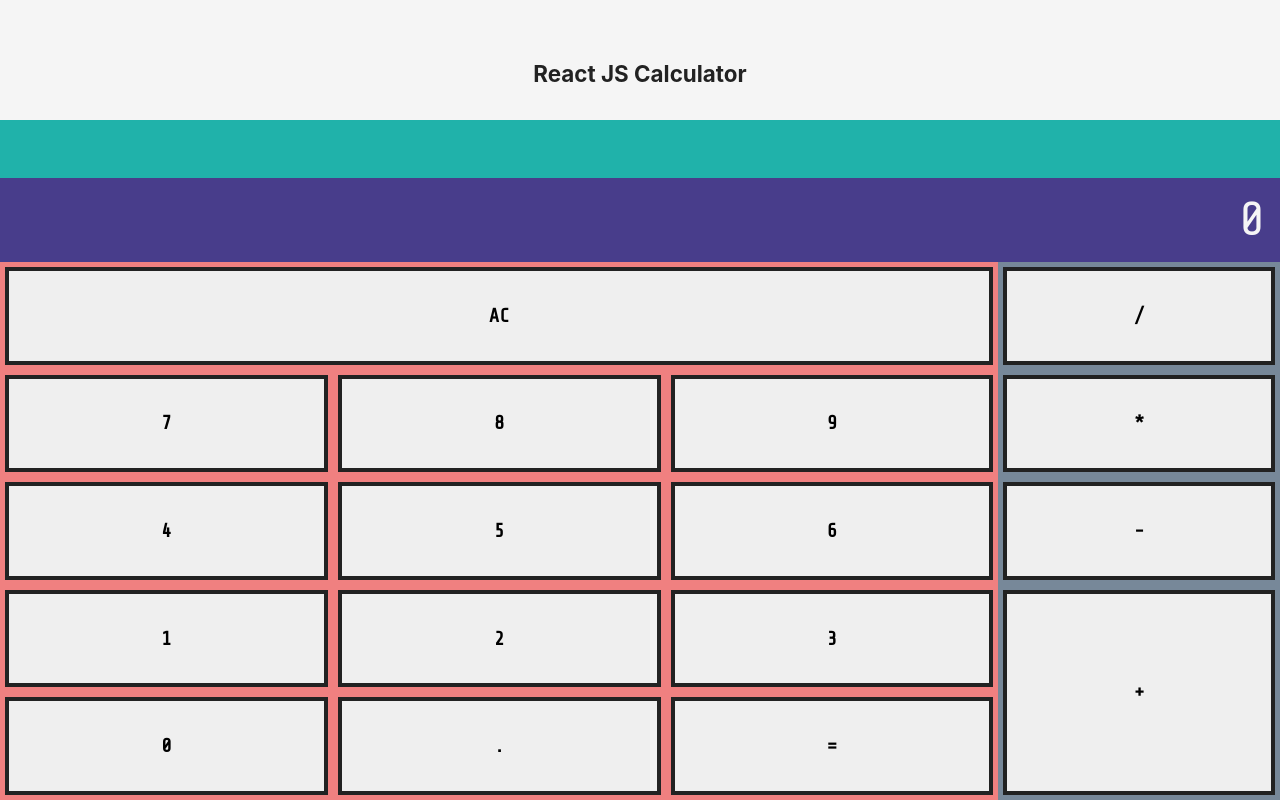
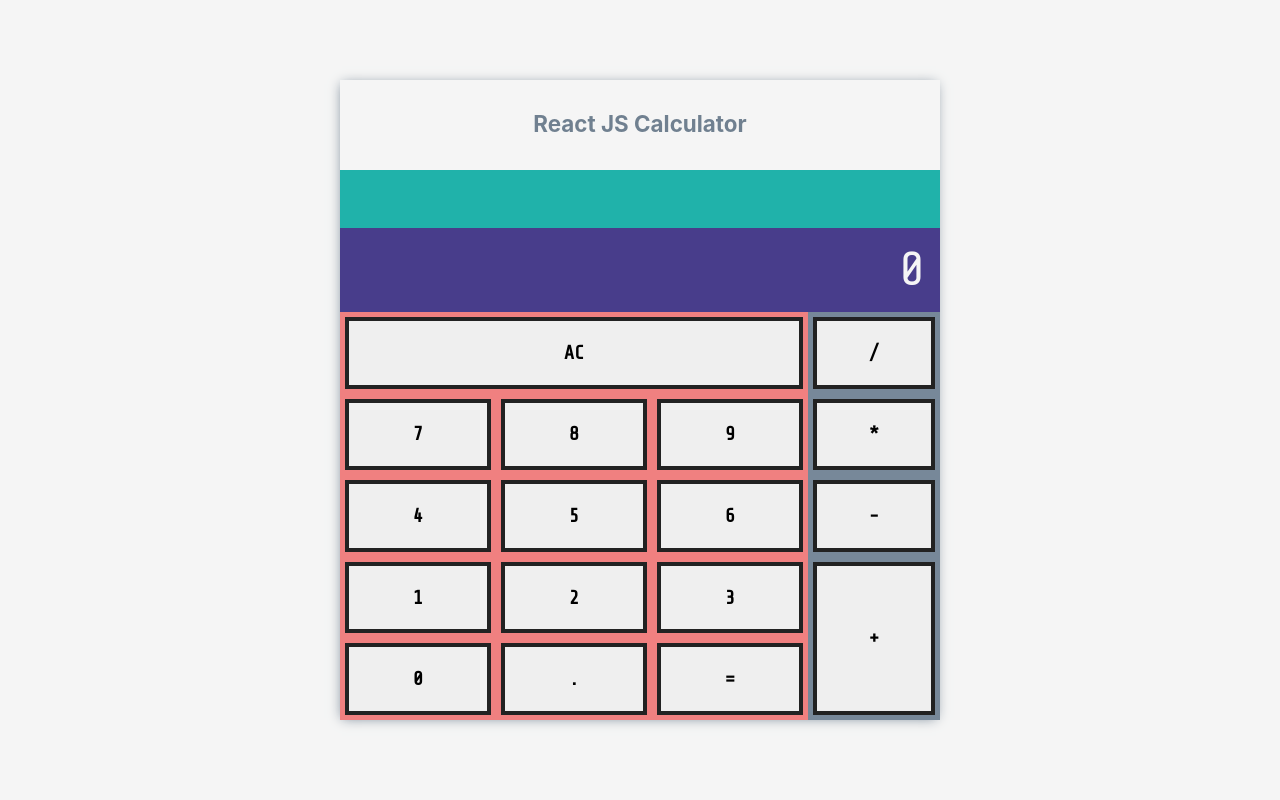
Before and after one commit to fermercadal/react-calculator_legacy, a React (Create React App) app: page / in a window 1280 px wide. Built offline with nearby package versions, Linux system fonts and the light colour scheme.

Commit message:
Update responsive styles

```diff
--- a/src/App.css
+++ b/src/App.css
@@ -16,12 +16,21 @@ body {
 }
 
 .calculator {
+  box-shadow: -1px 1px 12px -3px slategray;
   height: 100vh;
+  max-width: unset;
   width: 100%;
 }
 
+@media screen and (min-width: 769px) {
+  .calculator {
+    height: 80vh;
+    max-width: 600px;
+  }
+}
+
 h1 {
-  color: #222222;
+  color: slategray;
   flex: 0 0 auto;
   font-size: 1.4rem;
   padding: 60px 20px 30px 20px;
@@ -29,6 +38,14 @@ h1 {
   min-height: 120px;
   text-align: center;
   width: 100%;
+}
+
+@media screen and (min-width: 769px) {
+  h1 {
+    min-height: 90px;
+    padding: 30px 20px 30px 20px;
+  }
+
 }
 
 .screen {
@@ -56,8 +73,14 @@ h1 {
 
 .calculator-buttons {
   display: flex;
-  height: calc(100vh - 262px);
+  height: calc(100% - 262px);
   flex-flow: row wrap;
+}
+
+@media screen and (min-width: 769px) {
+  .calculator-buttons {
+    height: calc(100% - 232px);
+  }
 }
 
 .numbers {
```
